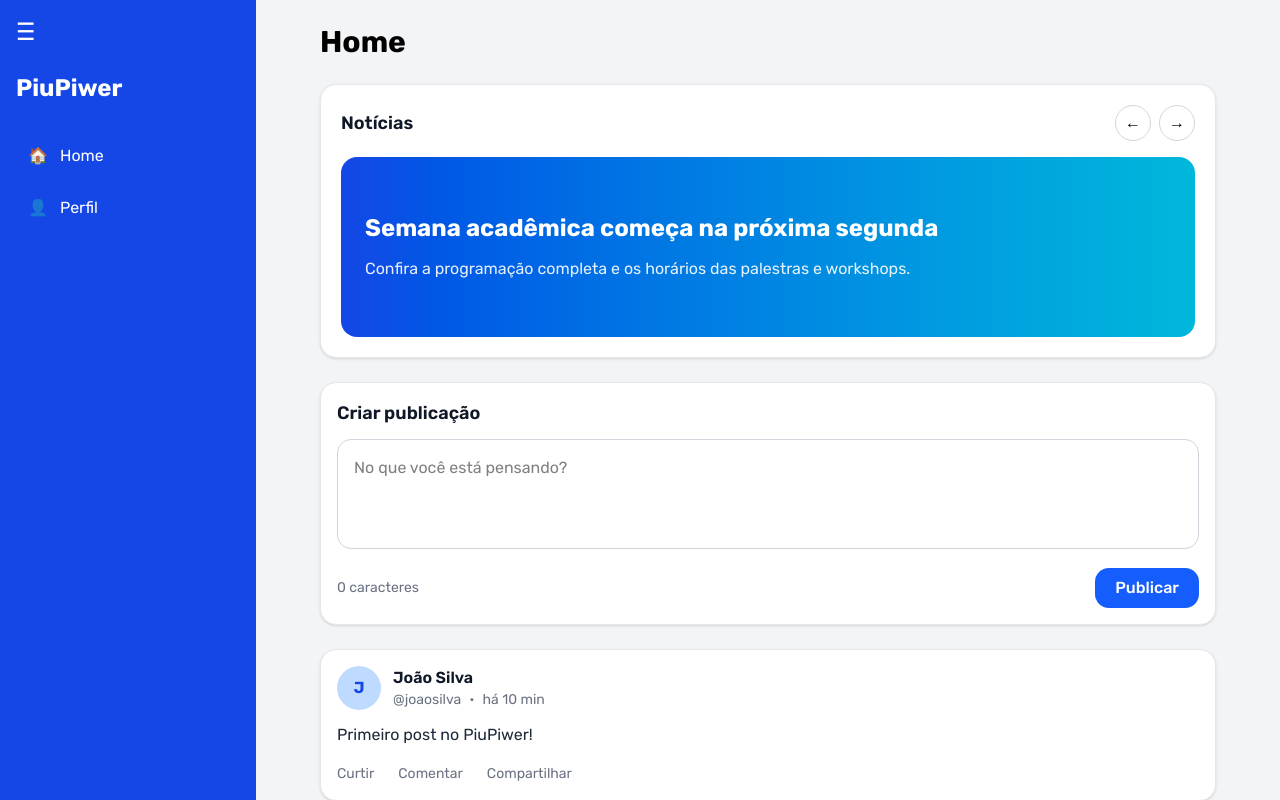
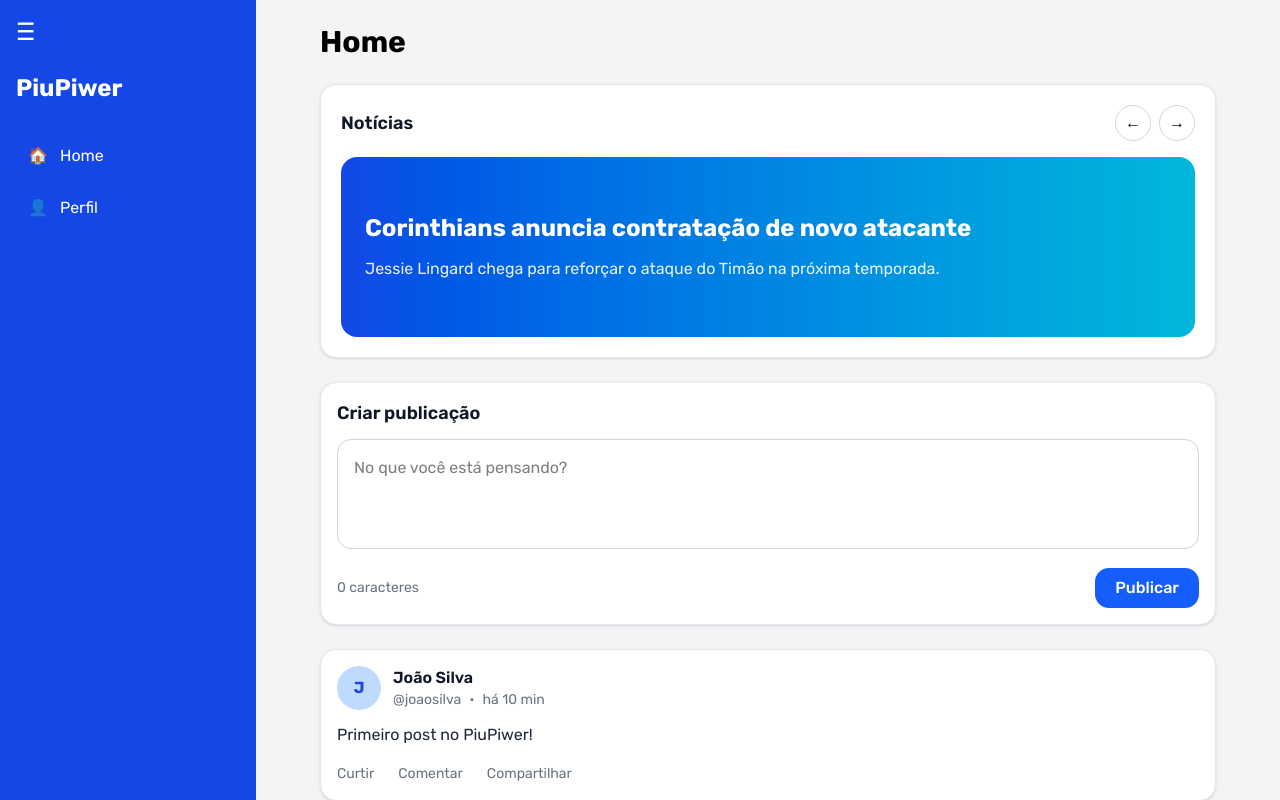
Before and after one commit to gustavooliveira-crypto/Treinamento-PiuPiwer-Gustavo-26.0, a Next.js app in the folder web/: page /home in a window 1280 px wide. Shown: the top 800 px of the page. Built offline with nearby package versions, Linux system fonts and the light colour scheme.

Commit message:
ajustando os caminhos dos aqr

```diff
--- a/web/src/app/(frontend)/(user-protected)/home/page.tsx
+++ b/web/src/app/(frontend)/(user-protected)/home/page.tsx
@@ -1,7 +1,7 @@
 import Sidebar from "@/components/base/side/sidebar";
 import Newscarousel from "@/components/home/Newscarousel";
-import Postinput from "@/components/home/Postimput";
-import Postcard from "@/components/home/Postcard";
+import Postinput from "@/components/home/PostInput";
+import Postcard from "@/components/home/PostCard";
 
 const posts = [
   {
--- a/web/src/app/(frontend)/(user-protected)/perfil/page.tsx
+++ b/web/src/app/(frontend)/(user-protected)/perfil/page.tsx
@@ -1,5 +1,5 @@
 import Sidebar from "@/components/base/side/sidebar";
-import PostCard from "@/components/home/Postcard";
+import PostCard from "@/components/home/PostCard";
 
 const user = {
   nome: "Gustavo Henrique",
@@ -9,7 +9,7 @@ const user = {
 };
 
 const stats = [
-  { titulo: "Posts", valor: 12 },
+  { titulo: "Posts", valor: 2 },
   { titulo: "Curtidas", valor: 84 },
   { titulo: "Comentários", valor: 27 },
 ];
--- a/web/src/components/base/form/CredentialsLoginForm.tsx
+++ b/web/src/components/base/form/CredentialsLoginForm.tsx
@@ -1,6 +1,6 @@
 import { authClient } from "@/lib/auth-client";
 import toast from "react-hot-toast";
-import LoginOptionals from "../auth/LoginOptionals";
+import LoginOptionals from "../../auth/LoginOptionals";
 import RequiredTag from "../input/RequiredTag";
 
 import dynamic from 'next/dynamic';
--- a/web/src/components/home/newscarousel.tsx
+++ b/web/src/components/home/newscarousel.tsx
@@ -4,16 +4,16 @@ import { useState } from "react";
 
 const noticias = [
   {
-    titulo: "Semana acadêmica começa na próxima segunda",
-    descricao: "Confira a programação completa e os horários das palestras e workshops.",
+    titulo: "Corinthians anuncia contratação de novo atacante",
+    descricao: "Jessie Lingard chega para reforçar o ataque do Timão na próxima temporada.",
   },
   {
     titulo: "Novo laboratório será aberto no prédio da engenharia",
     descricao: "O espaço será voltado para projetos práticos e atividades interdisciplinares.",
   },
   {
-    titulo: "Inscrições abertas para monitorias",
-    descricao: "Os alunos já podem se inscrever para participar do processo seletivo.",
+    titulo: "Corinthians é campeão Mundial de Clubes",
+    descricao: "O Corinthians conquistou o título mundial após vencer o Chelsea na final por 10 a 1.",
   },
 ];
 
```
Also changed, not shown: web/src/components/home/PostInput.tsx (renamed from web/src/components/home/postimput.tsx), 1 other file (tests, documents, lock files or other folders).
